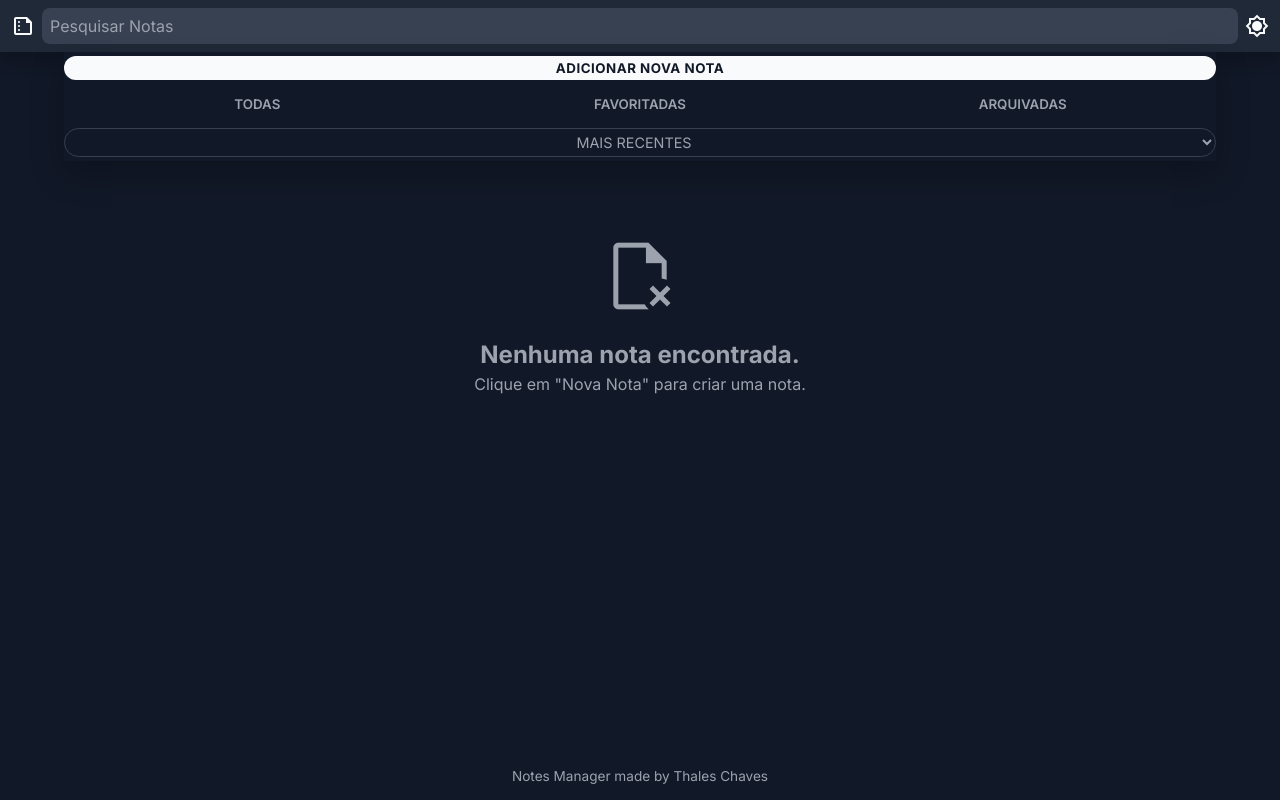
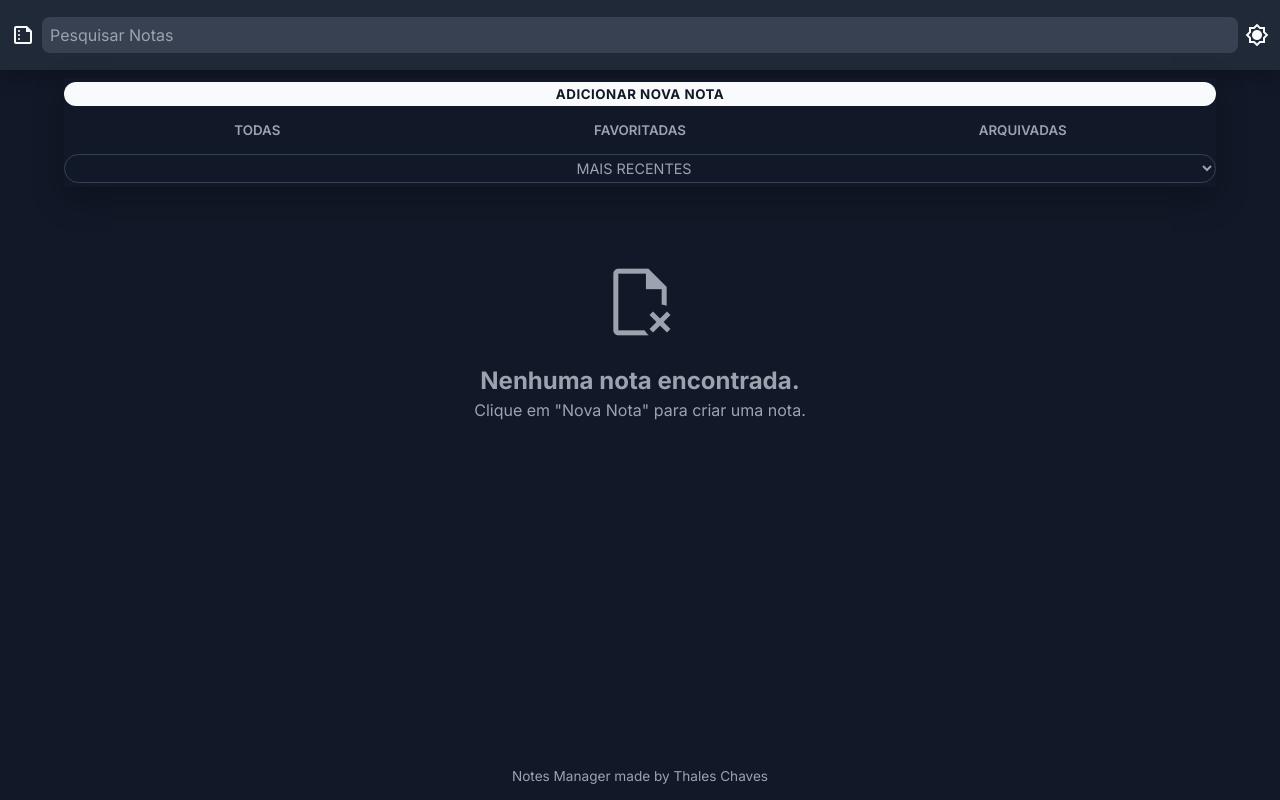
Before and after one commit to Thales-Chaves98/NoteApp, a plain HTML site: page index.html in a window 1280 px wide. Drawn offline with nearby package versions, Linux system fonts and the light colour scheme.

Commit message:
Fix header height

```diff
--- a/styles/app.css
+++ b/styles/app.css
@@ -28,9 +28,12 @@ header{
     gap: var(--space-xs);
 
     padding: var(--space-sm);
+    margin-bottom: var(--space-sm);
 
     background: var(--surface);
     box-shadow: var(--shadow-md);
+
+    height: 70px;
 }
 .logo{
     display: flex;
```
